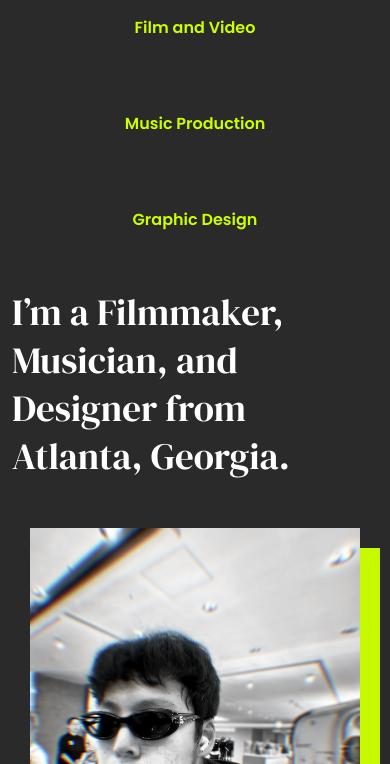
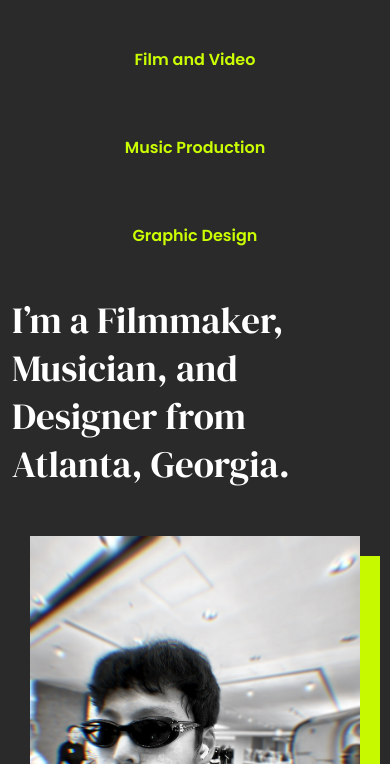
Before and after one commit to eSeicH2077/eseich.github.io, a plain HTML site: page index.html in a window 390 px wide. Shown: the part 80-844 px from the top of the page. Drawn offline with nearby package versions, Linux system fonts and the light colour scheme.

Commit message:
Update styles.css

```diff
--- a/assets/css/styles.css
+++ b/assets/css/styles.css
@@ -143,13 +143,13 @@ svg,img { max-width: 100%; height: auto; }
 		flex-direction: column;
 		align-items: center;
 		padding-left: 0;
-		margin-top: 2rem;
+		margin-top: 4rem;
 	}
 
 	.section {
 		font-size: 1rem;
-		margin-top: 0.5rem;
-		padding: 1rem;
+		margin-top: 1rem;
+		padding: 0.5rem;
 		text-align: center;
 		width: 100%;
 	}
```
